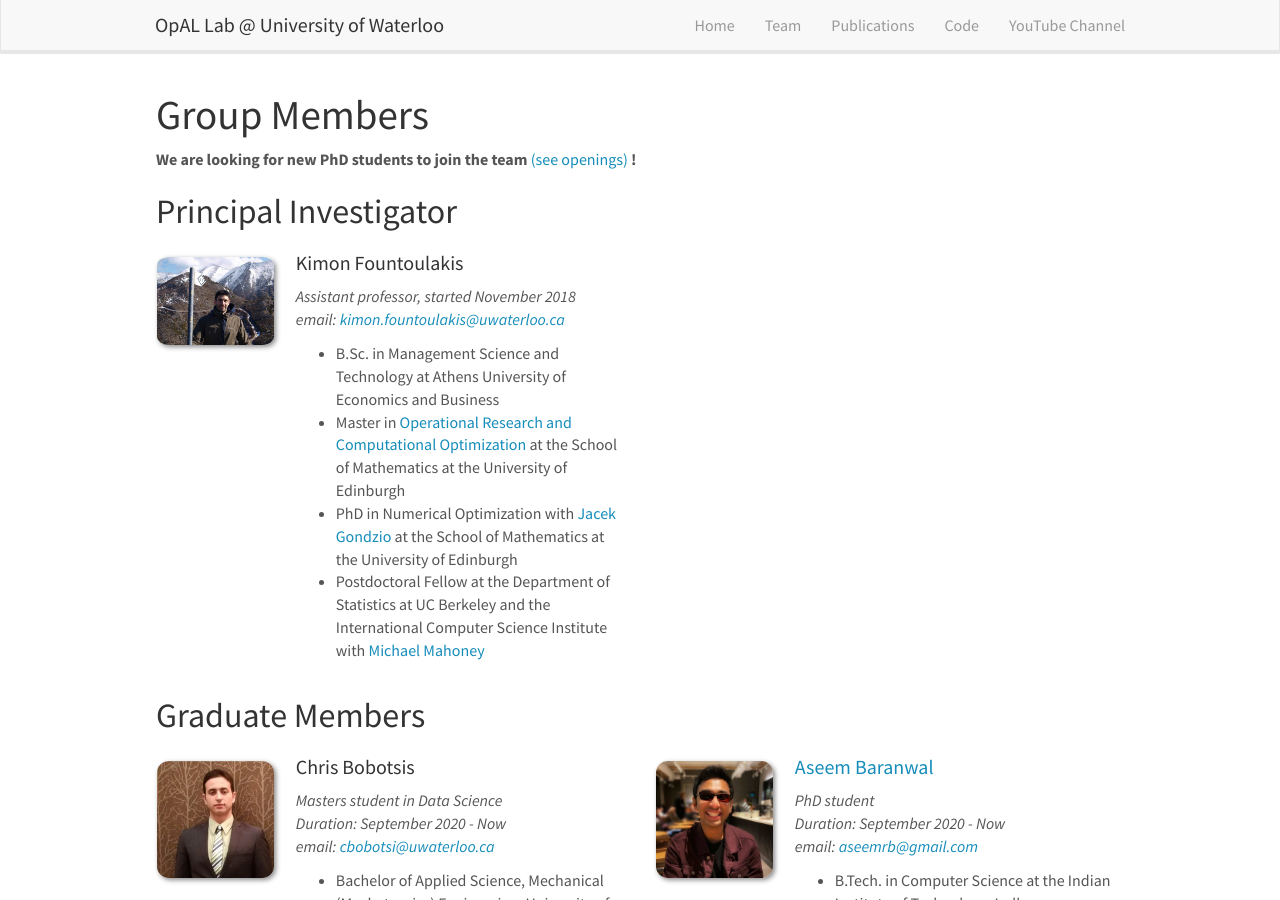
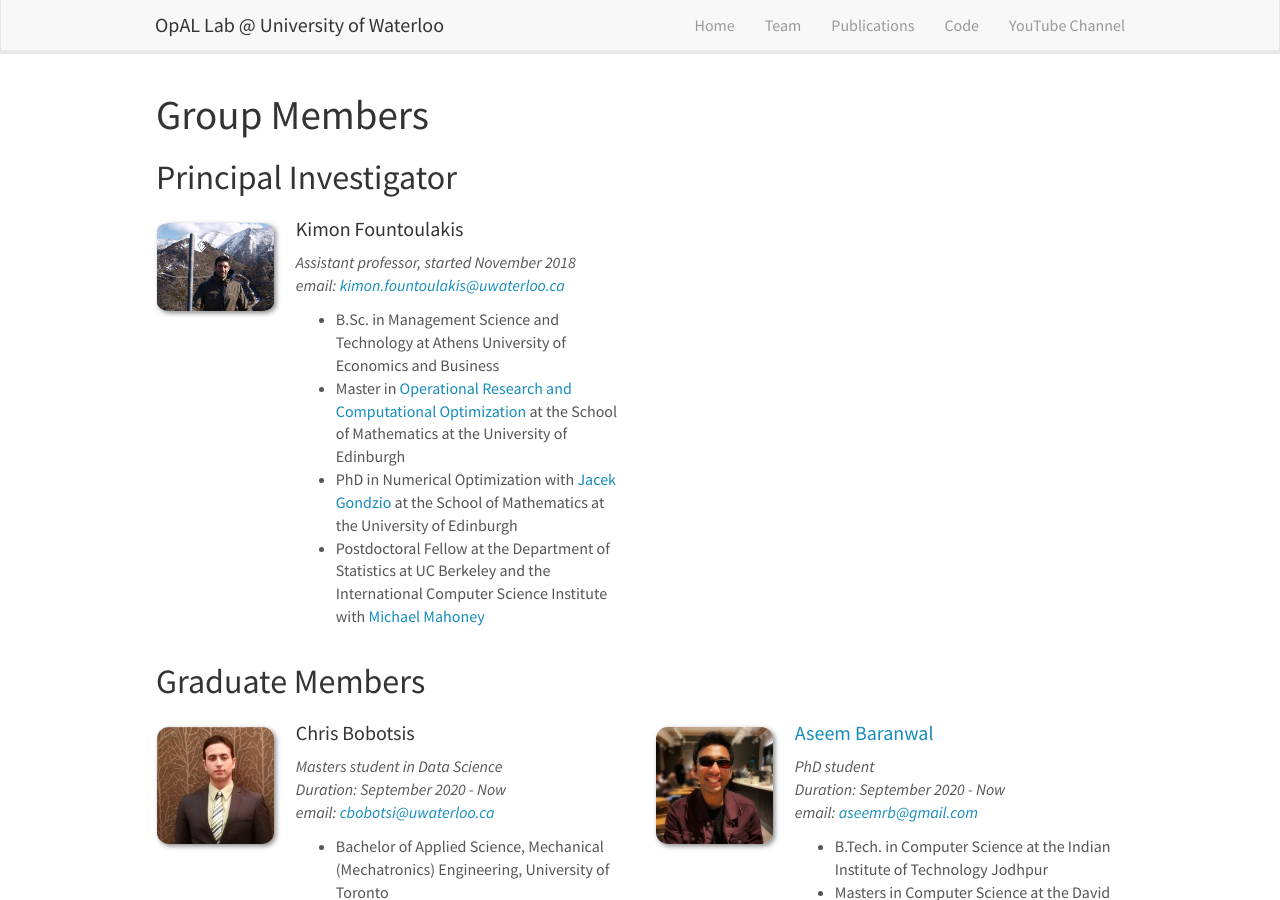
Before and after one commit to opallab/opallab.github.io, a Jekyll site: the page built from _pages/team.md, in a window 1280 px wide and 900 px high. Built offline with Jekyll 4.4.1, drawn with Linux system fonts in a browser that asks for light colours; nearby versions of some CDN libraries.

Commit message:
removed open position

```diff
--- a/_pages/team.md
+++ b/_pages/team.md
@@ -8,7 +8,7 @@ permalink: /team/
 
 # Group Members
 
- **We are  looking for new PhD students to join the team** [(see openings)]({{ site.url }}{{ site.baseurl }}/vacancies) **!**
+<!-- **We are  looking for new PhD students to join the team** [(see openings)]({{ site.url }}{{ site.baseurl }}/vacancies) **!**-->
 
 [//]: #  Jump to [graduate](#graduate), [undergraduate](#undergraduate-students), [former](#alumni) members.
 
```
